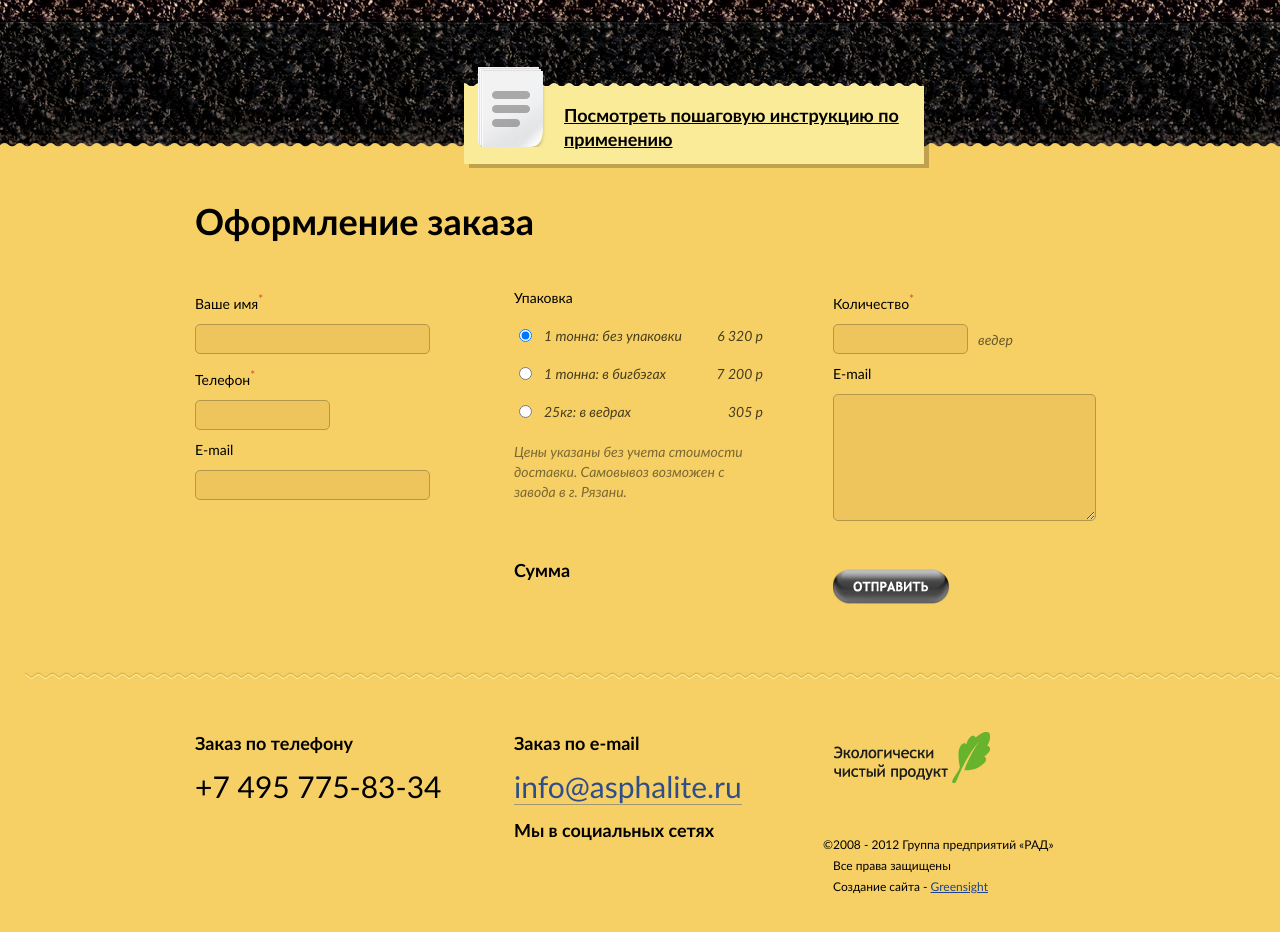
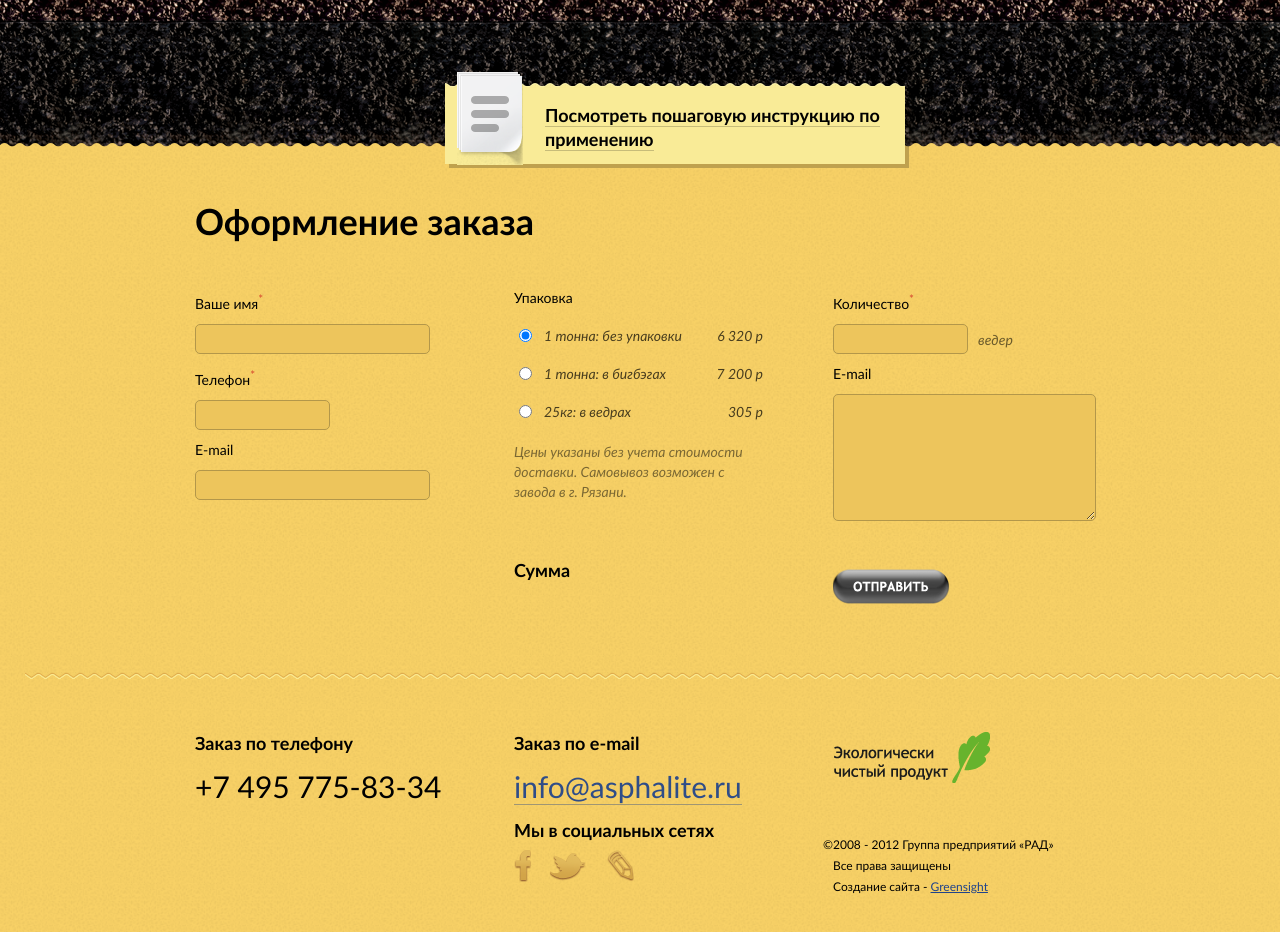
Before and after one commit to olliva/asphalt, a plain HTML site: page index.html in a window 1280 px wide. Shown: the part 1168-2100 px from the top of the page. Drawn offline with Linux system fonts and the light colour scheme.

Commit message:
new images+bg

```diff
--- a/index.html
+++ b/index.html
@@ -26,9 +26,10 @@
         </script>
     </head>
     <body>
-    	<div class="noise"></div>
     	<div class="page">
+    		<div class="pageContainer">
 	    		<img src="img/fon.png" alt="" class="fon">
+	    	</div>
 	    	<div class="header">
 	    		<div class="pageContainer clearfix">
 	    			<div class="logo">
@@ -66,19 +67,19 @@
 	    					</div>
 	    					<div class="mediumHeader">
 	    						Удобно использовать<br>на даче или рядом со своим коттеджем
-	    						<img src="img/leftColumnImg.png" alt=""/>
+	    						<img src="img/leftImg.png" alt=""/>
 	    					</div>
 	    				</div>
 	    				<div class="centerColumn">
 	    					<div class="mediumHeader">
 	    						Идеален для ремонта дороги своими руками
-	    						<img src="img/centerColumnImg.png" alt=""/>
+	    						<img src="img/centerImg.png" alt=""/>
 	    					</div>
 	    				</div>
 	    				<div class="rightColumn">
 	    					<div class="mediumHeader">
 	    						Недорогой и удобный способ заделать яму во дворе
-	    						<img src="img/rightColumnImg.png" alt="">
+	    						<img src="img/rightImg.png" alt="">
 	    					</div>
 	    				</div>
 	    				<div class="box">
@@ -91,30 +92,36 @@
 	    		</div>
 	    		<div class="videoPart">
 	    			<div class="videoContainer">
-	    				<img src="img/videoImg.png" class="videoImg"alt="">
+	    				<div class="pageContainer">
 		    				<div class="videoContent">
 		    					Видеоинструкция от &laquo;Асфалайта&raquo;
 		    					<img src="img/playButton.png" alt="" class="playButton"/>
 		    				</div>
 	    				</div>
+	    				<img src="img/videoImg.png" class="videoImg"alt="">
+	    			</div>
 	    			<div class="ground"></div>
 	    		</div>
+	    		<div class="pageContainer">
 		    		<div class="instrContainer">
 		    			<div class="instructionBG"></div>
 			    		<div class="instruction">
 			    			<div class="instrBorder"></div>
-		    			<a href="" class="instrImg"><img src="img/instruction.png" alt="" /></a>
-		    			<div class="instrText">Посмотреть пошаговую инструкцию по применению</div>
+			    			<a href="" class="instrImg"><img src="img/instr.png" alt="" /></a>
+			    			<div class="instrText"><span>Посмотреть пошаговую инструкцию</span><span>по применению</span></div>
+			    		</div>
 					</div>
 				</div>
 	    	</div>
 	    	<div class="oder clearfix">
+	    		<div class="pageContainer">
 		    		<div class="instrContainer">
 		    			<div class="instructionBG"></div>
 			    		<div class="instruction">
 			    			<div class="instrBorder"></div>
-		    			<a href="" class="instrImg"><img src="img/instruction.png" alt="" /></a>
-		    			<div class="instrText">Посмотреть пошаговую инструкцию по применению</div>
+			    			<a href="" class="instrImg"><img src="img/instr.png" alt="" /></a>
+			    			<div class="instrText"><span>Посмотреть пошаговую инструкцию</span><span> по применению</span></div>
+			    		</div>
 	    			</div>
 				</div>
 	    		<div class="pageContainer" id="target">
@@ -167,6 +174,11 @@
 	    					<a href="">info@asphalite.ru</a>
 	    				</div>
 	    				<div class="mediumHeader">Мы в социальных сетях</div>
+	    				<div class="socialNets clearfix">
+	    					<a class="socialItem facebook" href="#"></a>
+	    					<a class="socialItem twitter" href="#"></a>
+	    					<a class="socialItem lj" href="#"></a>
+	    				</div>
 	    			</div>
 	    			<div class="rightOderColumn">
 	    				<img src="img/pureProduct.png" alt="">
--- a/site.css
+++ b/site.css
@@ -31,22 +31,12 @@ p,img{
     margin: 0;
     padding: 0;
 }
-body{
-    background-color: #f6d065;
-}
-.noise{
-    position: absolute;
-width: 100%;
-height: 100%;
-background: url(img/noise.png);
-opacity: 0.2;
-filter:progid:DXImageTransform.Microsoft.Alpha(opacity=20);
-display: none;
-}
+
+
 .page{
-    background-color: #f6d065;
     z-index: 2;
     min-width: 1350px;
+    background: url(img/bgImg.png);
 }
 .clearfix:after{
     clear: both;
@@ -69,7 +59,7 @@ display: none;
 .fon{
     position: absolute;
     z-index: 3;
-    left: 0;
+    left: -220px;
     top: 0;
 }
 .logo{
@@ -255,7 +245,7 @@ left: 280px;
     top: 45px;
     width: 400px;
     text-align: center;
-    left: 523px;
+    left: 300px;
     }
 .playButton{
     margin-top: 30px;
@@ -264,7 +254,6 @@ left: 280px;
     cursor: pointer;
 }
 .instrContainer{
-    width: 460px;
     position: relative;
     margin-top: -65px;
 }
@@ -277,7 +266,7 @@ left: 280px;
     position: absolute;
     background: #bfa14e;
     bottom: -4px;
-    right: -469px;
+    left:254px;
 }
 .instruction{
     width: 460px;
@@ -286,7 +275,7 @@ left: 280px;
     background: #f9eb97;
     margin-top: -65px;
     position: relative;
-    left: 464px;
+    left: 250px;
     z-index: 100;
     font-size: 18px;
     line-height: 24px;
@@ -294,7 +283,6 @@ left: 280px;
     color: black;
     padding-top: 15px;
     padding-right: 25px;
-    text-decoration: underline;
 }
 .instruction:hover{
     cursor: pointer;
@@ -308,7 +296,7 @@ left: 280px;
     display: block;
     position: absolute;
     left: 12px;
-    bottom: 12px;
+    bottom: -6px;
 }
 .instrBorder{
     background: url(img/instructionBorder.png) repeat-x;
@@ -319,6 +307,12 @@ margin-left: -100px;
 }
 .instrText{
     padding-top: 15px;
+}
+.instrText span{
+    border-bottom: 1px solid #c7bc79;
+}
+.instrText:hover span{
+    border-bottom-color: transparent;
 }
 .oderHeader{
     font-size: 36px;
@@ -430,7 +424,7 @@ margin-right: 70px;
     line-height: 63px;
 }
 .footer{
-    margin-bottom: 35px;
+    padding-bottom: 35px;
 }
 .footer .mediumHeader{
     margin-top: 0;
@@ -464,3 +458,25 @@ margin-right: 70px;
 .creator a:hover{
     text-decoration: none;
 }
+.socialNets{
+    margin-top: 5px;
+}
+.socialItem{
+    background: url(img/icons.png);
+    height: 36px;
+    display: block;
+    float: left;
+    margin-right: 16px;
+}
+.facebook{
+    background-position: -16px 0;
+    width: 20px;
+}
+.twitter{
+    background-position: -43px 0;
+    width: 40px;
+}
+.lj{
+    background-position: -95px 0;
+    width: 30px;
+}
```
Also changed, not shown: img/bgImg.png (added), img/centerColumnImg.png (deleted), img/centerImg.png (added), img/fon.png, img/icons.png (added), img/instr.png (added), img/instrBG.png (added), img/leftColumnImg.png (deleted), img/leftImg.png (added), img/logo.png (deleted), img/noise.png (deleted), img/rightColumnImg.png (deleted), img/rightImg.png (added), img/videoBgImg.png (deleted), 1 other file. Lines whose indentation alone changed are shown as unchanged.
